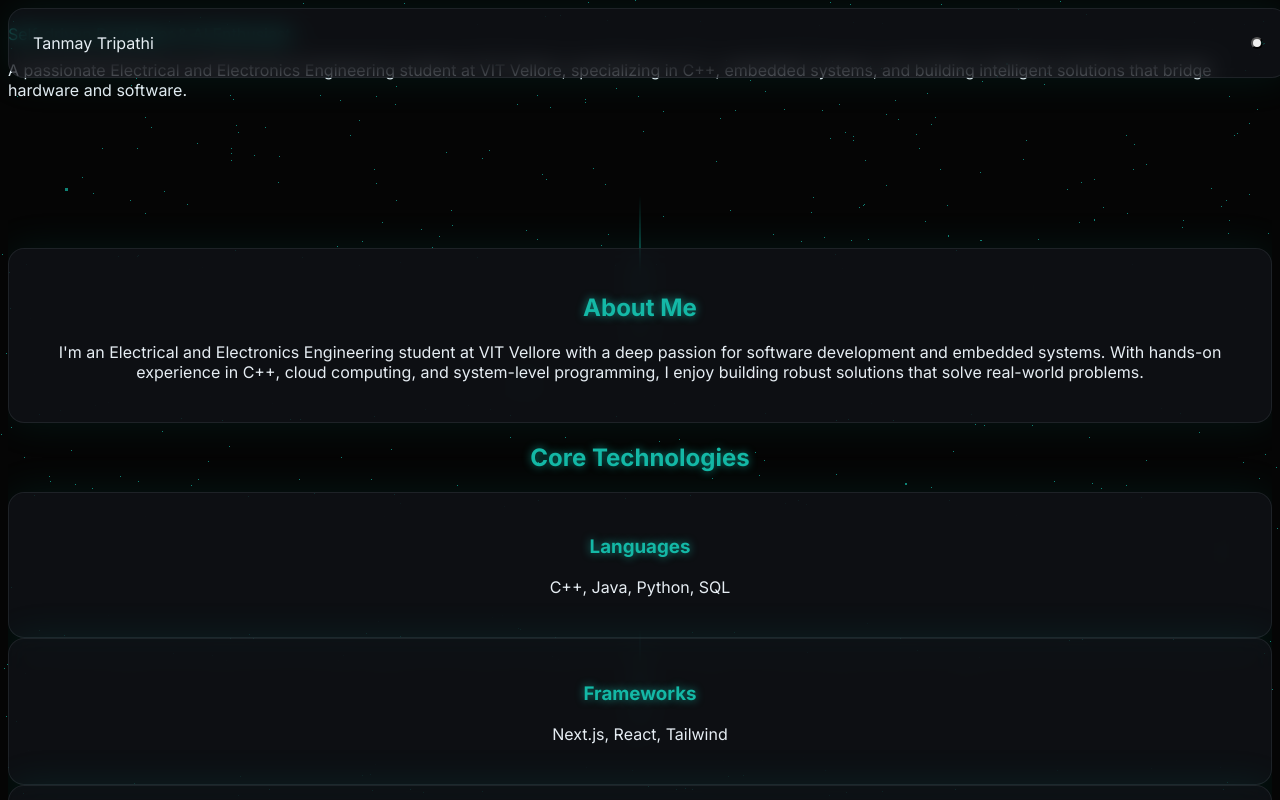
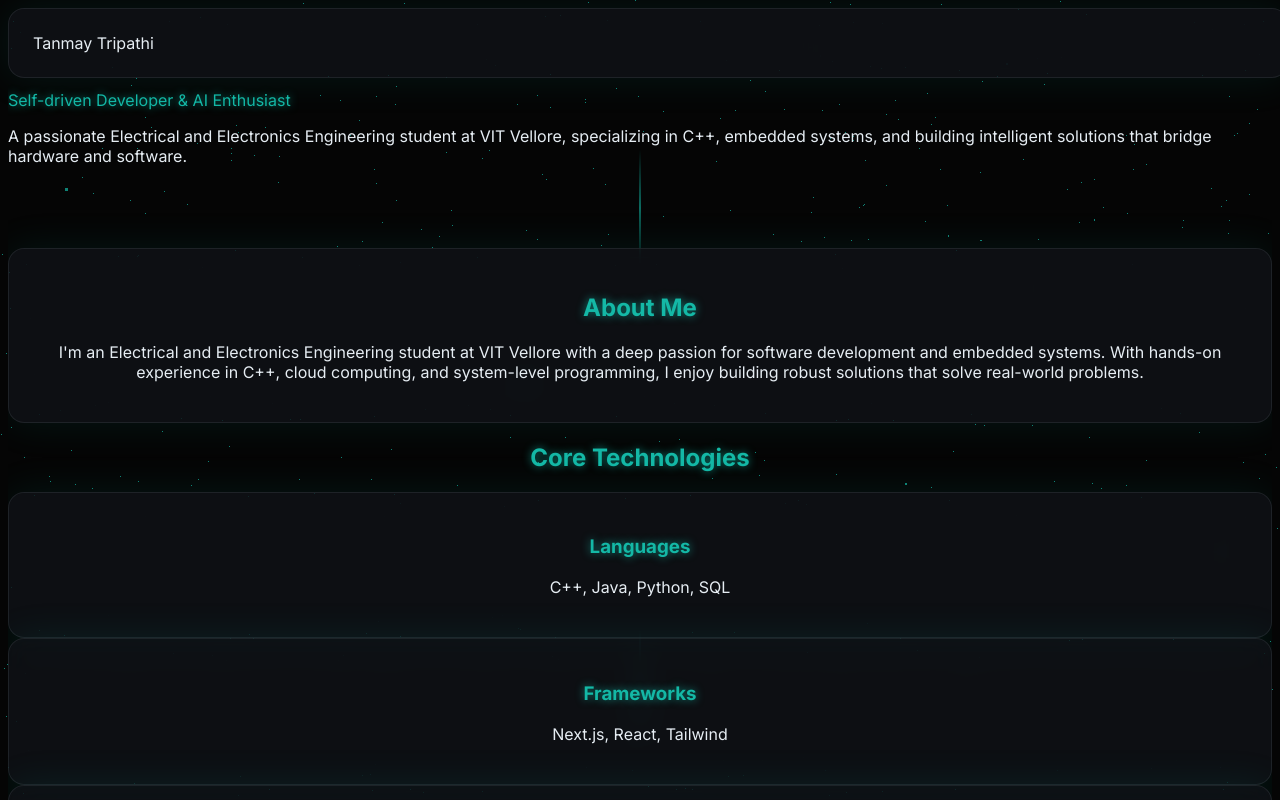
Before and after one commit to rhyode/portfolio, a Next.js app: page / in a window 1280 px wide. Shown: the top 800 px of the page. Built offline with nearby package versions, Linux system fonts and the light colour scheme.

Commit message:
jaadureturns✨

```diff
--- a/src/app/page.tsx
+++ b/src/app/page.tsx
@@ -35,14 +35,12 @@ export default function Home() {
 
       {/* Sticky Header */}
       <header className="fixed top-0 w-full z-50 glass-card">
-        <nav className="container mx-auto px-6 py-4 flex justify-between items-center">
-          <div className="text-xl font-bold text-slate-800">
-            Tanmay Tripathi
-          </div>
-          <div className="hidden md:flex space-x-8 text-sm font-medium text-slate-700">
+        {/* <nav className="container mx-auto px-6 py-4 flex justify-between items-center"> */}
+        <div className="text-xl flex left font-bold">Tanmay Tripathi</div>
+        {/*<div className="hidden md:flex space-x-8 text-sm font-medium">
             <a href="#about" className="hover:accent-text transition-all">
-              About
-            </a>
+              //About
+               </a>
             <a href="#skills" className="hover:accent-text transition-all">
               Skills
             </a>
@@ -52,24 +50,24 @@ export default function Home() {
             <a href="#contact" className="hover:accent-text transition-all">
               Contact
             </a>
-          </div>
-          {/* ThemeToggle component is now uncommented */}
-          <ThemeToggle />
-        </nav>
+          </div>*/}
+        {/* ThemeToggle component is now uncommented */}
+        {/*<ThemeToggle />*/}
+        {/*</nav>*/}
       </header>
 
       {/* Main Content */}
-      <main className="relative container mx-auto px-6 pt-32 pb-20">
+      <main className="relative container mx-auto px-6 pt-48 pb-20">
         {/* Synapse Line 1 */}
         <div
           className="synapse"
-          style={{ top: "200px", height: "150px" }}
+          style={{ top: "150px", height: "100px" }}
         ></div>
 
         {/* Hero Section */}
-        <section id="hero" className="min-h-[30vh] flex left fade-in">
-          <div className="w-full">
-            <p className="text-2xl md:text-3xl mt-8 glow-text ">
+        <section id="hero" className="min-h-[30vh] fade-in flex items-center">
+          <div className="w-full text-left">
+            <p className="text-2xl md:text-3xl glow-text">
               Self-driven Developer & AI Enthusiast
             </p>
             <p className="max-w-3xl mx-auto mt-6 text-lg text-gray-400">
--- a/src/components/ThemeToggle.tsx
+++ b/src/components/ThemeToggle.tsx
@@ -16,6 +16,8 @@ export default function ThemeToggle() {
     return null;
   }
 
+  console.log("Current theme:", theme); // Log the theme to the console
+
   const isDarkMode = theme === "dark";
 
   return (
@@ -23,9 +25,9 @@ export default function ThemeToggle() {
       onClick={toggleTheme}
       onMouseEnter={() => setIsHovered(true)}
       onMouseLeave={() => setIsHovered(false)}
-      className={`relative w-16 h-8 rounded-full flex items-center cursor-pointer transition-all duration-500 ease-in-out ${
+      className={`relative w-16 h-8 rounded-full flex items-center cursor-pointer transition-all duration-500 ease-in-out shadow-inner shadow-gray-700 focus:outline-none ${
         isDarkMode ? "bg-teal-500" : "bg-orange-500"
-      } shadow-inner shadow-gray-700 focus:outline-none`}
+      } ${isHovered ? "scale-105" : ""}`}
       aria-label="Toggle Theme"
       style={{
         padding: "4px", // Matches the '4' on Tailwind's spacing scale
@@ -39,7 +41,7 @@ export default function ThemeToggle() {
       >
         {/* Sun Icon (Visible in Light Mode) */}
         <svg
-          className={`w-full h-full p-1 transition-opacity duration-500 ease-in-out ${
+          className={`w-full h-full p-1 transition-opacity duration-500 ease-in-out absolute top-0 left-0 ${
             isDarkMode ? "opacity-0" : "opacity-100"
           }`}
           fill="none"
```
